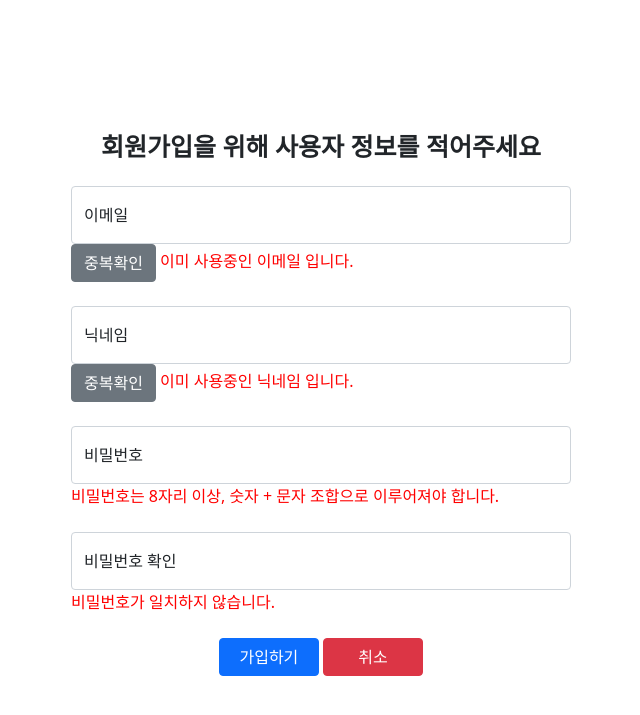
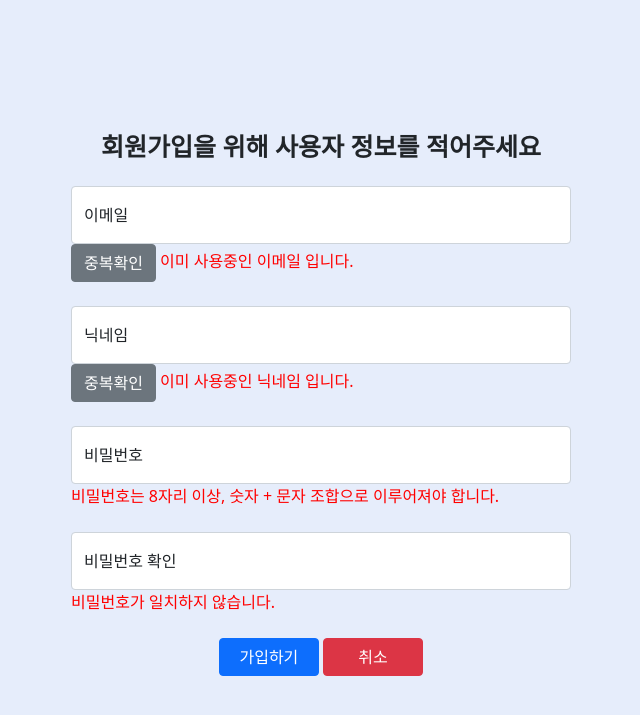
Before and after one commit to KYH9800/mini-project, a Flask app: page /signup in a window 1280 px wide. Shown: the top 715 px of the page, without its empty margins (319-959 px from the left). Run offline with Flask 2, Linux system fonts and the light colour scheme.

Commit message:
start 02

```diff
--- a/app.py
+++ b/app.py
@@ -18,5 +18,10 @@ def signup():
     return render_template('signup.html')
 
 
+@app.route('/postAdd')
+def post_add():
+    return render_template('postAdd.html')
+
+
 if __name__ == '__main__':
     app.run('0.0.0.0', port=5000, debug=True)
--- a/static/css/postAdd.css
+++ b/static/css/postAdd.css
@@ -1,3 +1,3 @@
 body {
-    background-color: gray;
+    background-color: rgb(230, 237, 251);
 }
--- a/static/css/signup.css
+++ b/static/css/signup.css
@@ -1,3 +1,7 @@
+body {
+    background-color: rgb(230, 237, 251);
+}
+
 #signup-header {
     font-size: 25px;
     font-weight: 600;
```
